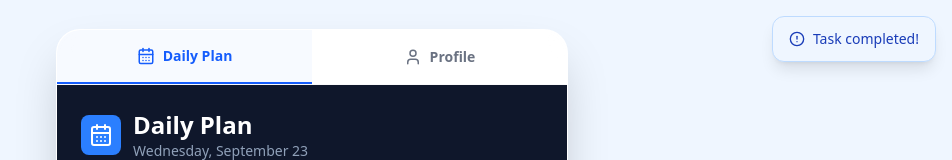
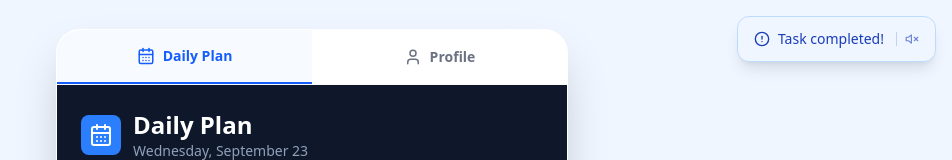
Before and after one commit to A-Sumani13/dummy-repo, a React (Vite) app: page / in a window 1280 px wide. Both pictures are taken after a click on the button 438 px from the left and 432 px from the top of the page. Shown: the top 160 px of the page, without its empty margins (328-1280 px from the left). Built offline with nearby package versions, Linux system fonts and the light colour scheme.

Commit message:
feat: update notification system with muted state indicator
- Added a permanently muted state visual indicator (VolumeX icon) to toast notifications as requested.
- Preserved existing layout and enhanced visual grouping in toasts.

```diff
--- a/src/App.tsx
+++ b/src/App.tsx
@@ -1,5 +1,5 @@
 import React, { useState, useEffect } from 'react';
-import { Plus, Trash2, Check, AlertCircle, CalendarDays, User, UserCircle, Briefcase, Code2, Layout } from 'lucide-react';
+import { Plus, Trash2, Check, AlertCircle, CalendarDays, User, UserCircle, Briefcase, Code2, Layout, VolumeX } from 'lucide-react';
 
 type Priority = 'low' | 'medium' | 'high';
 
@@ -110,15 +110,20 @@ export default function App() {
     <div className="min-h-screen bg-[radial-gradient(ellipse_at_top_right,_var(--tw-gradient-stops))] from-indigo-100 via-blue-50 to-cyan-100 flex flex-col items-center justify-center p-4">
       {/* Toast Notification */}
       {toast && (
-        <div className={`fixed top-4 right-4 z-50 px-4 py-3 rounded-xl shadow-lg border text-sm font-medium animate-in fade-in slide-in-from-top-2 flex items-center gap-2 ${
+        <div className={`fixed top-4 right-4 z-50 px-4 py-3 rounded-xl shadow-lg border text-sm font-medium animate-in fade-in slide-in-from-top-2 flex items-center gap-3 ${
           toast.type === 'success' ? 'bg-emerald-50 text-emerald-800 border-emerald-200' :
           toast.type === 'error' ? 'bg-red-50 text-red-800 border-red-200' :
           'bg-blue-50 text-blue-800 border-blue-200'
         }`}>
-          {toast.type === 'success' && <Check size={16} />}
-          {toast.type === 'error' && <Trash2 size={16} />}
-          {toast.type === 'info' && <AlertCircle size={16} />}
-          {toast.message}
+          <div className="flex items-center gap-2">
+            {toast.type === 'success' && <Check size={16} />}
+            {toast.type === 'error' && <Trash2 size={16} />}
+            {toast.type === 'info' && <AlertCircle size={16} />}
+            <span>{toast.message}</span>
+          </div>
+          <div className="pl-2 border-l border-current/20 flex items-center" title="Notifications are permanently muted">
+            <VolumeX size={14} className="opacity-60" />
+          </div>
         </div>
       )}
 
```
